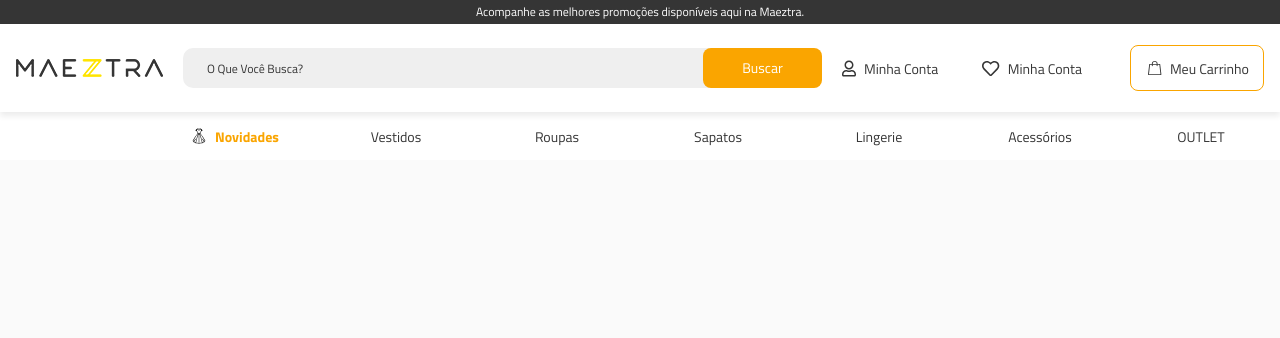
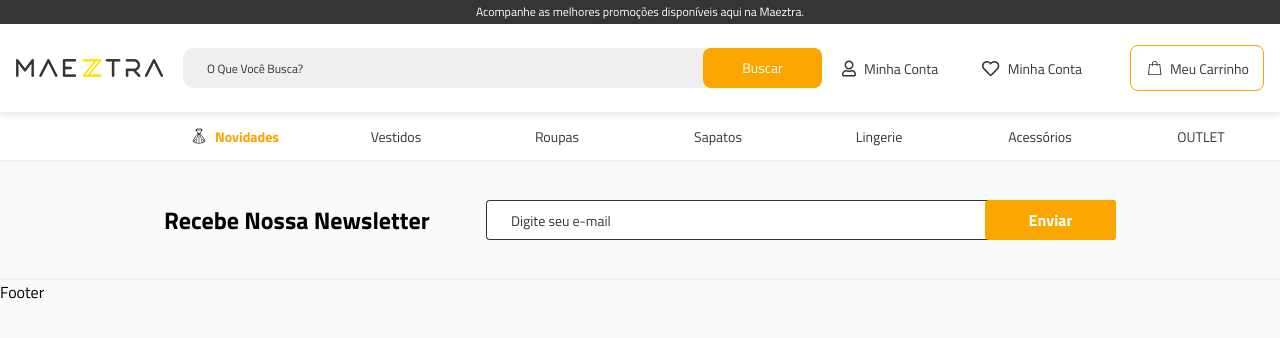
Before and after one commit to NiltonCadamuro/MaeztraTest, a Next.js app: page / in a window 1280 px wide. Shown: the top 338 px of the page. Built offline with nearby package versions, Linux system fonts and the light colour scheme.

Commit message:
feat: newsletter finished

```diff
--- a/app/layout.tsx
+++ b/app/layout.tsx
@@ -2,6 +2,7 @@ import type { Metadata } from "next";
 import "./globals.css";
 import { titilliumWeb } from "./fonts";
 import Header from "@/components/Header";
+import Footer from "@/components/Footer";
 
 export const metadata: Metadata = {
   title: "MaeztraTeste",
@@ -18,6 +19,7 @@ export default function RootLayout({
       <body className={`${titilliumWeb.className} bg-surfacePrimary`}>
         <Header />
         {children}
+        <Footer />
       </body>
     </html>
   );
--- /dev/null
+++ b/components/Footer/Newsletter/index.tsx
@@ -0,0 +1,21 @@
+const Newsletter = () => {
+  return (
+    <div className="w-full px-[31px] h-[120px] flex lg:items-center bg-surfacePrimary border-t-2 border-b-2 border-borderFooter">
+      <div className="w-full max-w-[952px] mx-auto flex flex-col lg:flex-row items-center lg:justify-between">
+        <p className="text-textTertiary font-bold text-2xl leading-[38px] mt-[22px] lg:mt-0 mb-2 lg:mb-0">Recebe Nossa Newsletter</p>
+        <div className="flex gap-[15px] lg:gap-0 items-center h-[26px] lg:h-10 max-w-[630px] w-full lg:rounded-[4px] lg:bg-white lg:pl-6 lg:border lg:border-borderSecondary lg:border-r-0">
+          <input
+            type="email"
+            className="w-full py-[2px] lg:py-0 lg:h-10 text-sm text-textPrimary placeholder:text-textPrimary bg-white lg:bg-transparent outline-none pl-6 lg:pl-0 border border-borderSecondary lg:border-none rounded-[4px]"
+            placeholder="Digite seu e-mail"
+          />
+          <button className="bg-surfaceSecondary text-textSecondary font-bold text-sm lg:text-base rounded-[4px] h-[26px] lg:h-10 w-full max-w-[79px] lg:max-w-[131px]">
+            Enviar
+          </button>
+        </div>
+      </div>
+    </div>
+  );
+}
+
+export default Newsletter;
--- /dev/null
+++ b/components/Footer/index.tsx
@@ -0,0 +1,14 @@
+import Newsletter from "./Newsletter";
+
+const Footer = () => {
+  return (
+    <footer>
+      <Newsletter />
+      <div>
+        <p>Footer</p>
+      </div>
+    </footer>
+  );
+};
+
+export default Footer;
--- a/tailwind.config.ts
+++ b/tailwind.config.ts
@@ -24,6 +24,8 @@ const config: Config = {
 
         // border
         borderPrimary: "#FAA500",
+        borderSecondary: "#353535",
+        borderFooter: "#EFEFEF",
       },
     },
 
```
